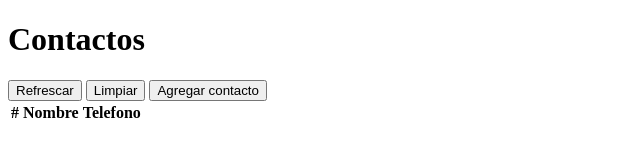
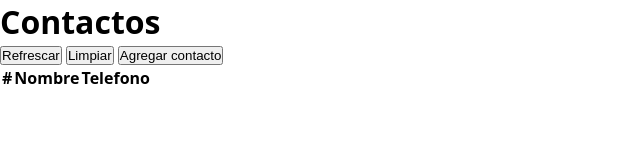
Before and after one commit to dianaclabel/contactos, a plain HTML site: page frontend/index.html in a window 1280 px wide. Shown: the whole page, without its empty margins (0-640 px from the left). Drawn offline with Linux system fonts and the light colour scheme.

Commit message:
feat(frontend): add css base

```diff
--- a/frontend/index.html
+++ b/frontend/index.html
@@ -4,6 +4,7 @@
     <meta charset="UTF-8" />
     <meta name="viewport" content="width=device-width, initial-scale=1.0" />
     <title>Contactos</title>
+    <link rel="stylesheet" href="./style.css" />
   </head>
   <body>
     <h1>Contactos</h1>
--- /dev/null
+++ b/frontend/style.css
@@ -0,0 +1,10 @@
+* {
+  box-sizing: border-box;
+  margin: 0;
+  padding: 0;
+}
+
+body {
+  font-family: system-ui, -apple-system, BlinkMacSystemFont, "Segoe UI", Roboto,
+    Oxygen, Ubuntu, Cantarell, "Open Sans", "Helvetica Neue", sans-serif;
+}
```
